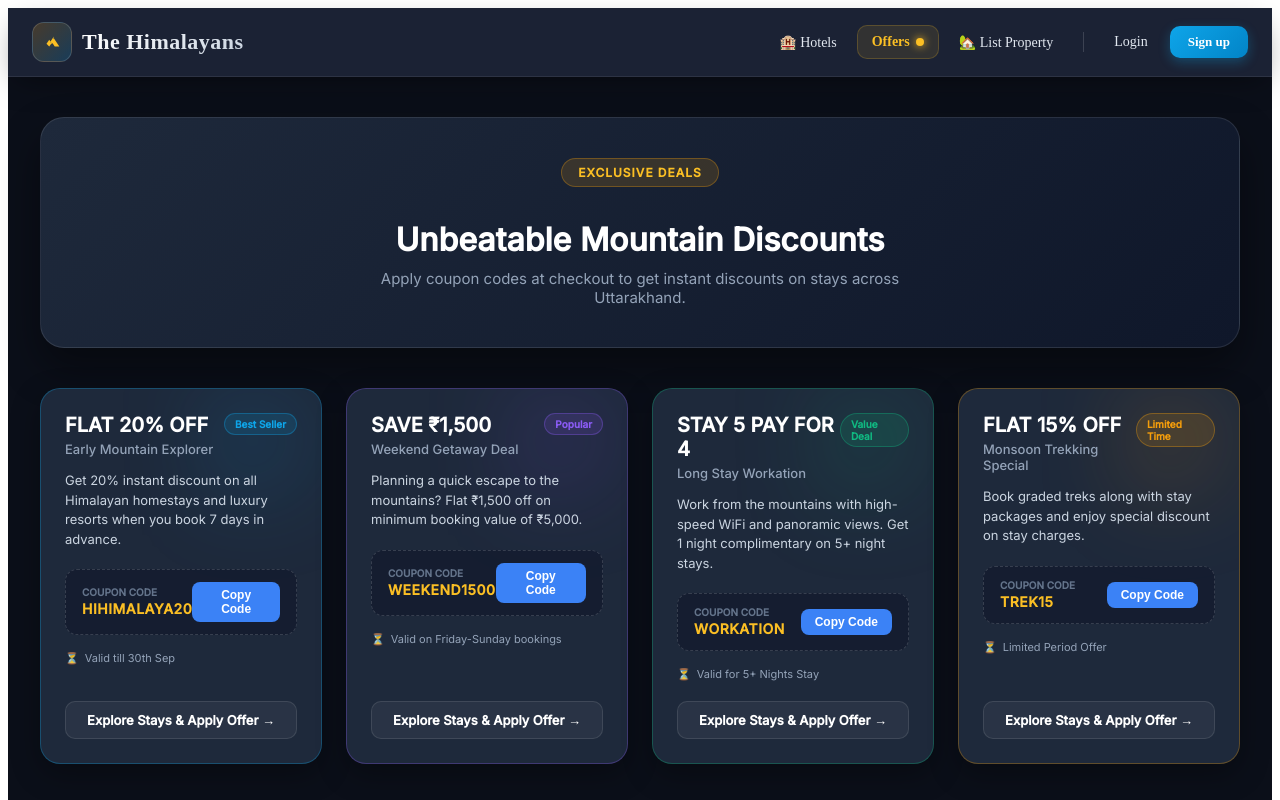
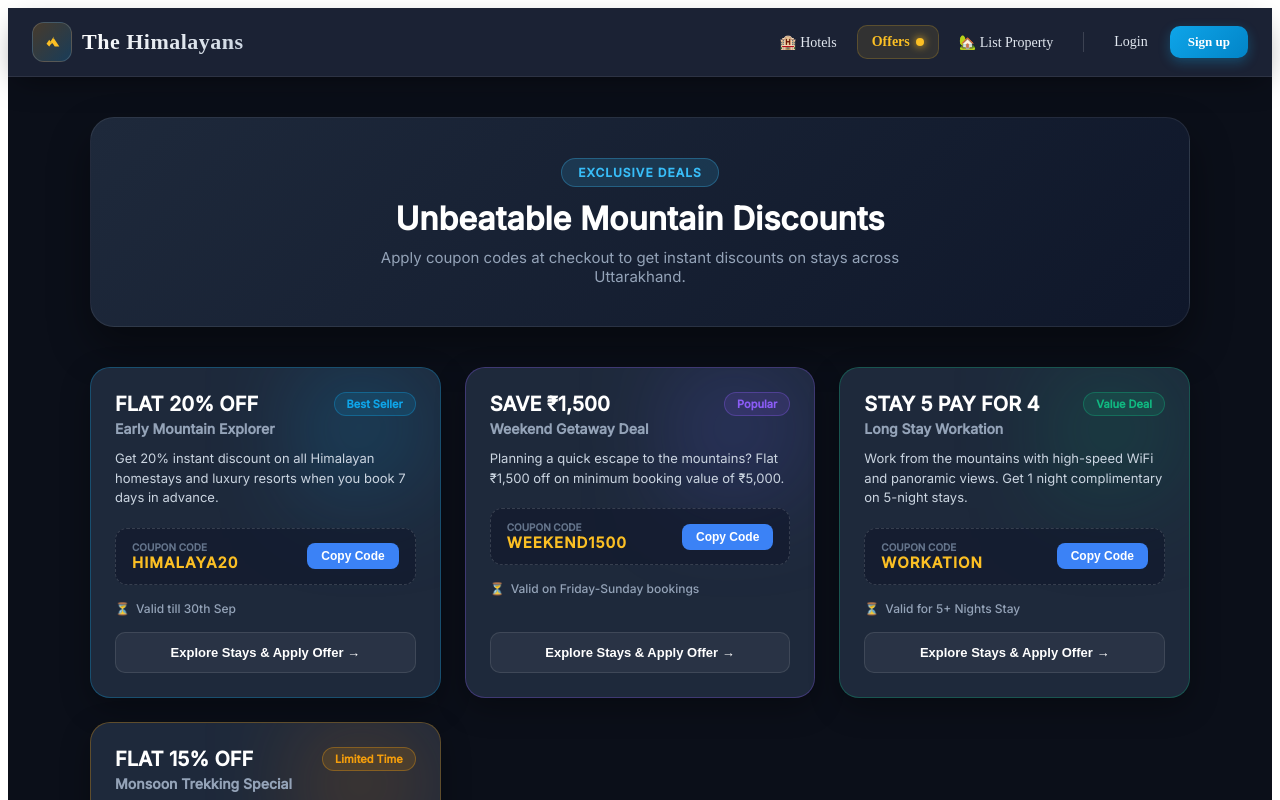
Before and after one commit to pamnautiyal-cpu/himstay, a React (Vite) app in the folder frontend/: page /offers in a window 1280 px wide. Shown: the top 800 px of the page. Built offline with nearby package versions, Linux system fonts and the light colour scheme; no server answers; the database is empty.

Commit message:
Update offers page with modern dark live glassmorphic cards

```diff
--- a/frontend/src/pages/Offers.jsx
+++ b/frontend/src/pages/Offers.jsx
@@ -1,103 +1,109 @@
 import React, { useState } from "react";
-import { Link } from "react-router-dom";
+import { useNavigate } from "react-router-dom";
 
 export default function Offers() {
+  const navigate = useNavigate();
   const [copiedCode, setCopiedCode] = useState("");
-
-  const handleCopy = (code) => {
-    navigator.clipboard.writeText(code);
-    setCopiedCode(code);
-    setTimeout(() => setCopiedCode(""), 2000);
-  };
 
   const offersList = [
     {
       id: 1,
-      title: "FLAT 20% OFF",
-      subtitle: "Early Mountain Explorer",
+      title: "Early Mountain Explorer",
+      tag: "FLAT 20% OFF",
+      code: "HIMALAYA20",
+      validTill: "Valid till 30th Sep",
       desc: "Get 20% instant discount on all Himalayan homestays and luxury resorts when you book 7 days in advance.",
-      code: "HIHIMALAYA20",
-      validity: "Valid till 30th Sep",
+      bgGradient: "linear-gradient(135deg, rgba(14, 165, 233, 0.25) 0%, rgba(3, 105, 161, 0.1) 100%)",
       badge: "Best Seller",
       badgeColor: "#0ea5e9",
-      gradient: "linear-gradient(135deg, rgba(14, 165, 233, 0.15), rgba(2, 132, 199, 0.05))",
       borderCol: "rgba(14, 165, 233, 0.3)"
     },
     {
       id: 2,
-      title: "SAVE ₹1,500",
-      subtitle: "Weekend Getaway Deal",
+      title: "Weekend Getaway Deal",
+      tag: "SAVE ₹1,500",
+      code: "WEEKEND1500",
+      validTill: "Valid on Friday-Sunday bookings",
       desc: "Planning a quick escape to the mountains? Flat ₹1,500 off on minimum booking value of ₹5,000.",
-      code: "WEEKEND1500",
-      validity: "Valid on Friday-Sunday bookings",
+      bgGradient: "linear-gradient(135deg, rgba(99, 102, 241, 0.25) 0%, rgba(67, 56, 202, 0.1) 100%)",
       badge: "Popular",
       badgeColor: "#8b5cf6",
-      gradient: "linear-gradient(135deg, rgba(139, 92, 246, 0.15), rgba(109, 40, 217, 0.05))",
       borderCol: "rgba(139, 92, 246, 0.3)"
     },
     {
       id: 3,
-      title: "STAY 5 PAY FOR 4",
-      subtitle: "Long Stay Workation",
-      desc: "Work from the mountains with high-speed WiFi and panoramic views. Get 1 night complimentary on 5+ night stays.",
+      title: "Long Stay Workation",
+      tag: "STAY 5 PAY FOR 4",
       code: "WORKATION",
-      validity: "Valid for 5+ Nights Stay",
+      validTill: "Valid for 5+ Nights Stay",
+      desc: "Work from the mountains with high-speed WiFi and panoramic views. Get 1 night complimentary on 5-night stays.",
+      bgGradient: "linear-gradient(135deg, rgba(5, 150, 105, 0.25) 0%, rgba(4, 120, 87, 0.1) 100%)",
       badge: "Value Deal",
       badgeColor: "#10b981",
-      gradient: "linear-gradient(135deg, rgba(16, 185, 129, 0.15), rgba(5, 150, 105, 0.05))",
       borderCol: "rgba(16, 185, 129, 0.3)"
     },
     {
       id: 4,
-      title: "FLAT 15% OFF",
-      subtitle: "Monsoon Trekking Special",
+      title: "Monsoon Trekking Special",
+      tag: "FLAT 15% OFF",
+      code: "TREK15",
+      validTill: "Limited Period Offer",
       desc: "Book graded treks along with stay packages and enjoy special discount on stay charges.",
-      code: "TREK15",
-      validity: "Limited Period Offer",
+      bgGradient: "linear-gradient(135deg, rgba(217, 119, 6, 0.25) 0%, rgba(180, 83, 9, 0.1) 100%)",
       badge: "Limited Time",
       badgeColor: "#f59e0b",
-      gradient: "linear-gradient(135deg, rgba(245, 158, 11, 0.15), rgba(217, 119, 6, 0.05))",
       borderCol: "rgba(245, 158, 11, 0.3)"
-    }
+    },
   ];
+
+  const copyToClipboard = (code) => {
+    navigator.clipboard.writeText(code);
+    setCopiedCode(code);
+    setTimeout(() => setCopiedCode(""), 2500);
+  };
 
   return (
     <div style={{
-      background: "#0b0f19",
-      minHeight: "100vh",
+      backgroundColor: "#0b0f19",
+      minHeight: "90vh",
       padding: "40px 20px",
-      color: "#f8fafc",
       fontFamily: "Inter, sans-serif"
     }}>
-      <div style={{ maxWidth: "1200px", margin: "0 auto" }}>
+      <div style={{ maxWidth: "1100px", margin: "0 auto" }}>
 
-        {/* Header Banner */}
-        <div style={{
+        {/* Banner Section */}
+        <div
+          style={{
             background: "linear-gradient(135deg, #1e293b 0%, #0f172a 100%)",
-          border: "1px solid rgba(255, 255, 255, 0.1)",
             borderRadius: "24px",
-          padding: "40px 20px",
+            padding: "40px 30px",
+            color: "#fff",
             textAlign: "center",
             marginBottom: "40px",
-          boxShadow: "0 20px 40px rgba(0, 0, 0, 0.4)",
+            boxShadow: "0 20px 40px rgba(0,0,0,0.4)",
+            border: "1px solid rgba(255, 255, 255, 0.08)",
             position: "relative",
             overflow: "hidden"
-        }}>
-          <div style={{
-            display: "inline-block",
-            background: "rgba(245, 158, 11, 0.15)",
-            color: "#fbbf24",
+          }}
+        >
+          <span
+            style={{
+              background: "rgba(56, 189, 248, 0.15)",
+              color: "#38bdf8",
+              border: "1px solid rgba(56, 189, 248, 0.3)",
               padding: "6px 16px",
               borderRadius: "20px",
               fontSize: "12px",
               fontWeight: "700",
+              textTransform: "uppercase",
               letterSpacing: "1px",
-            marginBottom: "12px",
-            border: "1px solid rgba(245, 158, 11, 0.3)"
-          }}>
-            EXCLUSIVE DEALS
-          </div>
-          <h1 style={{ fontSize: "32px", fontWeight: "800", marginBottom: "10px", color: "#ffffff" }}>
+              display: "inline-block",
+              marginBottom: "12px"
+            }}
+          >
+            Exclusive Deals
+          </span>
+          <h1 style={{ fontSize: "32px", margin: "0 0 10px 0", fontWeight: "800", color: "#ffffff" }}>
             Unbeatable Mountain Discounts
           </h1>
           <p style={{ color: "#94a3b8", fontSize: "15px", maxWidth: "600px", margin: "0 auto" }}>
@@ -106,129 +112,139 @@ export default function Offers() {
         </div>
 
         {/* Offers Grid */}
-        <div style={{
+        <div
+          style={{
             display: "grid",
-          gridTemplateColumns: "repeat(auto-fit, minmax(280px, 1fr))",
-          gap: "24px"
-        }}>
+            gridTemplateColumns: "repeat(auto-fit, minmax(320px, 1fr))",
+            gap: "24px",
+          }}
+        >
           {offersList.map((offer) => (
-            <div key={offer.id} style={{
-              background: "#1e293b",
+            <div
+              key={offer.id}
+              style={{
+                backgroundColor: "#1e293b",
                 borderRadius: "20px",
+                overflow: "hidden",
                 border: `1px solid ${offer.borderCol}`,
-              padding: "24px",
+                boxShadow: "0 10px 30px rgba(0, 0, 0, 0.3)",
                 display: "flex",
                 flexDirection: "column",
                 justifyContent: "space-between",
-              boxShadow: "0 10px 30px rgba(0,0,0,0.3)",
-              transition: "transform 0.3s ease, box-shadow 0.3s ease",
                 position: "relative",
-              overflow: "hidden",
-              backdropFilter: "blur(12px)"
-            }}>
-              {/* Background Glow Effect */}
+                backdropFilter: "blur(12px)",
+                transition: "transform 0.3s ease, box-shadow 0.3s ease"
+              }}
+            >
+              {/* Background Glow Effect inside Card */}
               <div style={{
                 position: "absolute",
                 top: 0,
                 right: 0,
-                width: "120px",
-                height: "120px",
-                background: offer.gradient,
-                filter: "blur(40px)",
+                width: "140px",
+                height: "140px",
+                background: offer.bgGradient,
+                filter: "blur(45px)",
                 zIndex: 0
               }} />
 
-              <div style={{ position: "relative", zIndex: 1 }}>
-                {/* Top Badge & Title */}
-                <div style={{ display: "flex", justifyContent: "space-between", alignItems: "flex-start", marginBottom: "14px" }}>
+              {/* Card Header Content */}
+              <div style={{ padding: "24px 24px 16px 24px", position: "relative", zIndex: 1 }}>
+                <div style={{ display: "flex", justifyContent: "space-between", alignItems: "flex-start", marginBottom: "12px" }}>
                   <div>
-                    <h3 style={{ fontSize: "20px", fontWeight: "800", color: "#ffffff", margin: 0 }}>
+                    <div style={{ fontSize: "20px", fontWeight: "800", color: "#ffffff", marginBottom: "4px" }}>
+                      {offer.tag}
+                    </div>
+                    <div style={{ fontSize: "14px", fontWeight: "600", color: "#94a3b8" }}>
                       {offer.title}
-                    </h3>
-                    <p style={{ fontSize: "13px", color: "#94a3b8", fontWeight: "500", margin: "4px 0 0 0" }}>
-                      {offer.subtitle}
-                    </p>
                     </div>
-                  <span style={{
-                    background: `${offer.badgeColor}22`,
+                  </div>
+                  <span
+                    style={{
+                      backgroundColor: `${offer.badgeColor}22`,
                       color: offer.badgeColor,
                       border: `1px solid ${offer.badgeColor}55`,
-                    fontSize: "10px",
+                      fontSize: "11px",
                       fontWeight: "700",
-                    padding: "4px 10px",
-                    borderRadius: "20px"
-                  }}>
+                      padding: "4px 12px",
+                      borderRadius: "20px",
+                    }}
+                  >
                     {offer.badge}
                   </span>
                 </div>
 
-                <p style={{ fontSize: "13px", color: "#cbd5e1", lineHeight: "1.5", marginBottom: "20px" }}>
+                <p style={{ color: "#cbd5e1", fontSize: "13px", lineHeight: "1.5", margin: "12px 0 20px 0" }}>
                   {offer.desc}
                 </p>
 
                 {/* Coupon Box */}
-                <div style={{
-                  background: "rgba(15, 23, 42, 0.6)",
+                <div
+                  style={{
+                    display: "flex",
+                    alignItems: "center",
+                    justifyContent: "space-between",
+                    backgroundColor: "rgba(15, 23, 42, 0.6)",
                     border: "1px dashed rgba(255, 255, 255, 0.15)",
                     borderRadius: "12px",
                     padding: "12px 16px",
-                  display: "flex",
-                  justifyContent: "space-between",
-                  alignItems: "center",
-                  marginBottom: "16px"
-                }}>
+                    marginBottom: "16px",
+                  }}
+                >
                   <div>
-                    <span style={{ fontSize: "10px", color: "#64748b", display: "block", textTransform: "uppercase", fontWeight: "600" }}>
+                    <div style={{ fontSize: "10px", color: "#64748b", textTransform: "uppercase", fontWeight: "700" }}>
                       Coupon Code
-                    </span>
-                    <span style={{ fontSize: "14px", fontWeight: "700", color: "#fbbf24", letterSpacing: "0.5px" }}>
+                    </div>
+                    <div style={{ fontSize: "15px", fontWeight: "800", color: "#fbbf24", letterSpacing: "1px" }}>
                       {offer.code}
-                    </span>
+                    </div>
                   </div>
                   <button
-                    onClick={() => handleCopy(offer.code)}
+                    onClick={() => copyToClipboard(offer.code)}
                     style={{
-                      background: copiedCode === offer.code ? "#10b981" : "#3b82f6",
-                      color: "#ffffff",
+                      backgroundColor: copiedCode === offer.code ? "#10b981" : "#3b82f6",
+                      color: "#fff",
                       border: "none",
+                      borderRadius: "8px",
                       padding: "6px 14px",
-                      borderRadius: "8px",
                       fontSize: "12px",
                       fontWeight: "600",
                       cursor: "pointer",
-                      transition: "background 0.2s"
+                      transition: "background 0.2s",
                     }}
                   >
                     {copiedCode === offer.code ? "Copied!" : "Copy Code"}
                   </button>
                 </div>
 
-                <div style={{ fontSize: "11px", color: "#94a3b8", display: "flex", alignItems: "center", gap: "6px", marginBottom: "20px" }}>
-                  <span>⏳</span> {offer.validity}
+                <div style={{ fontSize: "12px", color: "#94a3b8", fontWeight: "500", display: "flex", alignItems: "center", gap: "6px" }}>
+                  <span>⏳</span> {offer.validTill}
                 </div>
               </div>
 
               {/* Action Button */}
-              <Link to="/hotels" style={{
-                background: "rgba(255, 255, 255, 0.05)",
+              <div style={{ padding: "0 24px 24px 24px", position: "relative", zIndex: 1 }}>
+                <button
+                  onClick={() => navigate("/hotels")}
+                  style={{
+                    width: "100%",
+                    padding: "12px",
+                    backgroundColor: "rgba(255, 255, 255, 0.05)",
+                    color: "#fff",
                     border: "1px solid rgba(255, 255, 255, 0.1)",
-                color: "#ffffff",
-                textAlign: "center",
-                padding: "10px",
                     borderRadius: "10px",
-                textDecoration: "none",
                     fontSize: "13px",
-                fontWeight: "600",
-                display: "block",
+                    fontWeight: "700",
+                    cursor: "pointer",
                     transition: "all 0.2s ease",
-                zIndex: 1
-              }}>
+                  }}
+                >
                   Explore Stays & Apply Offer →
-              </Link>
+                </button>
+              </div>
             </div>
           ))}
         </div>
-
       </div>
     </div>
   );
```
Lines whose indentation alone changed are shown as unchanged.
